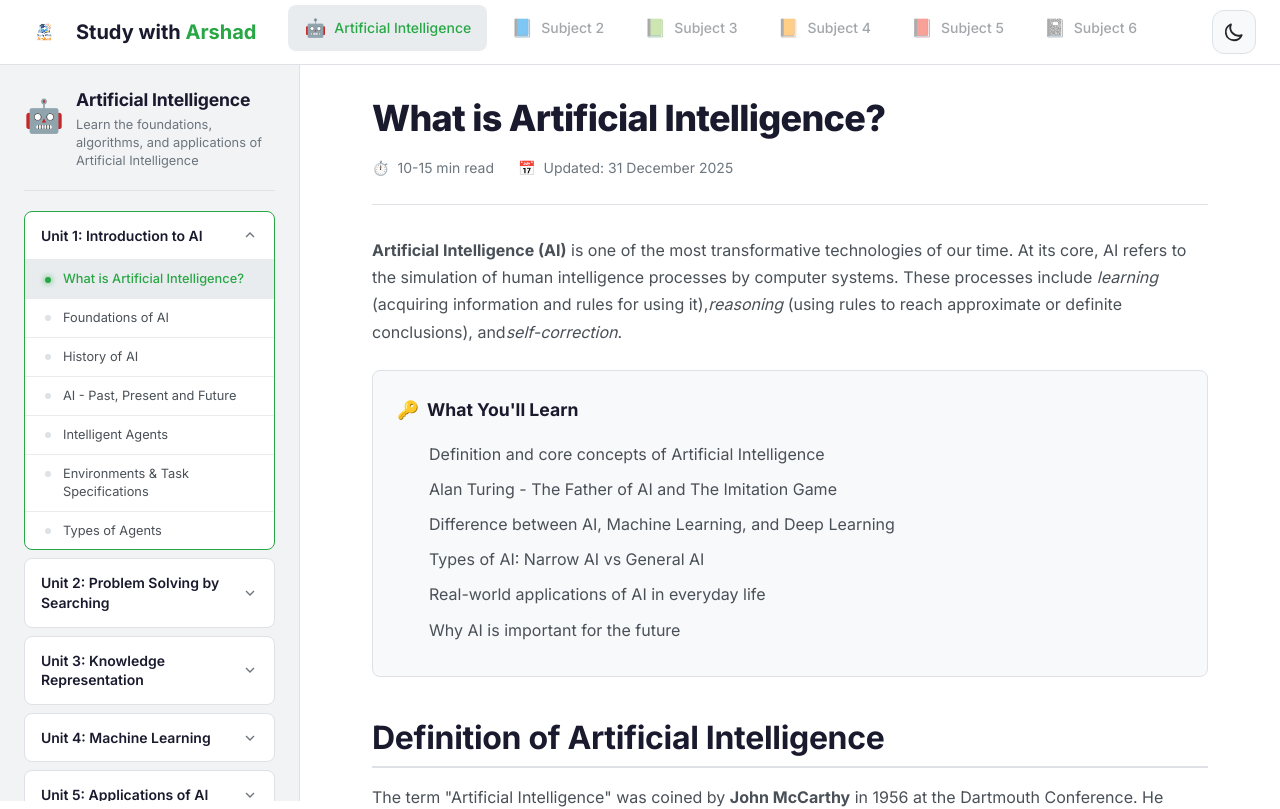
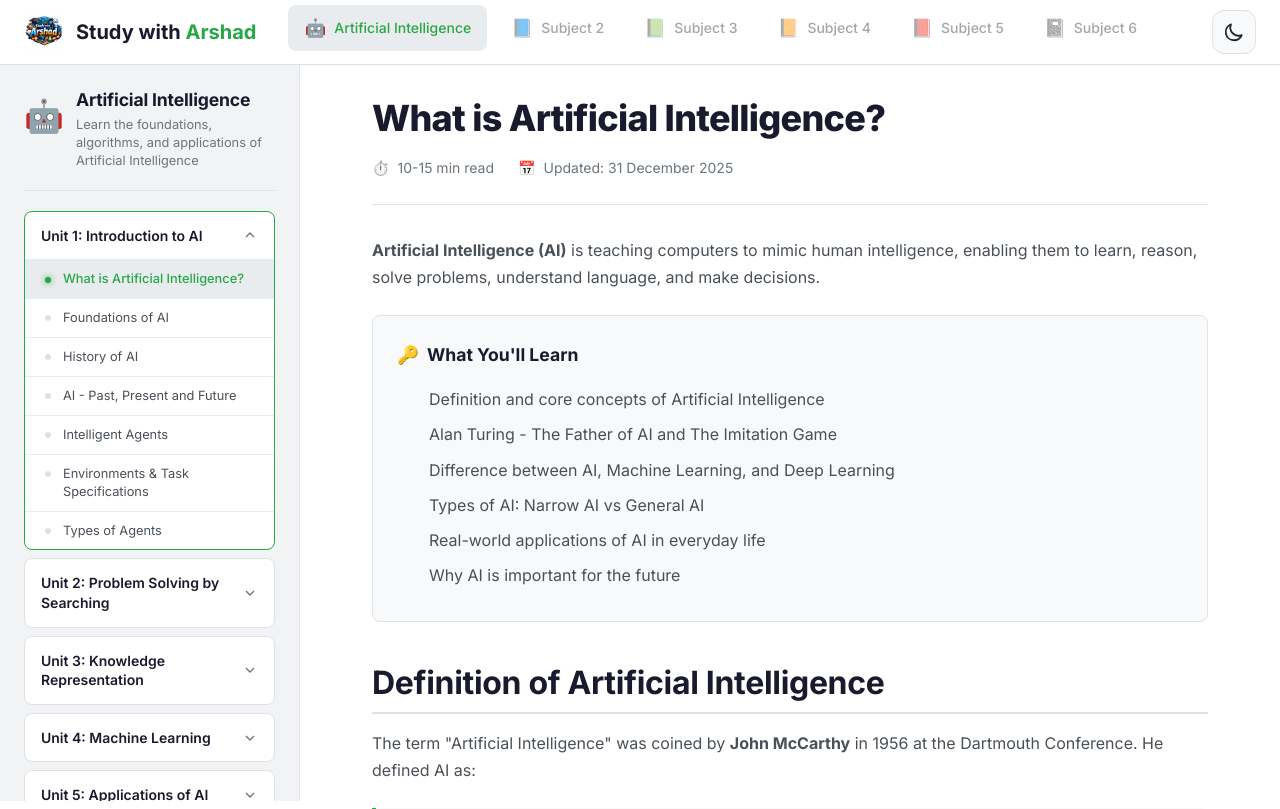
Before and after one commit to pashaarshad/study-with-arshad, a Next.js app: page /ai/introduction/what-is-ai in a window 1280 px wide. Shown: the top 809 px of the page. Built offline with nearby package versions, Linux system fonts and the light colour scheme.

Commit message:
ai easy defiantion

```diff
--- a/src/components/Header.tsx
+++ b/src/components/Header.tsx
@@ -22,7 +22,7 @@ export default function Header() {
                 {/* Logo */}
                 <Link href="/" className={styles.logo}>
                     <Image
-                        src="/imgs/Study-with-arshad.png"
+                        src="/imgs/logo12.png"
                         alt="Study with Arshad"
                         width={40}
                         height={40}
--- a/src/content/ai/introduction/what-is-ai.tsx
+++ b/src/content/ai/introduction/what-is-ai.tsx
@@ -6,11 +6,8 @@ export default function WhatIsAI() {
     return (
         <div>
             <p>
-                <strong>Artificial Intelligence (AI)</strong> is one of the most transformative technologies of our time.
-                At its core, AI refers to the simulation of human intelligence processes by computer systems.
-                These processes include <em>learning</em> (acquiring information and rules for using it),
-                <em>reasoning</em> (using rules to reach approximate or definite conclusions), and
-                <em>self-correction</em>.
+                <strong>Artificial Intelligence (AI)</strong> is teaching computers to mimic human intelligence,
+                enabling them to learn, reason, solve problems, understand language, and make decisions.
             </p>
 
             <KeyPoints
```
